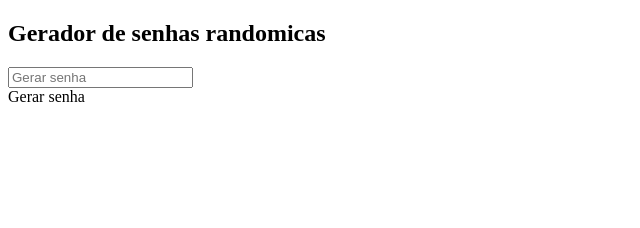
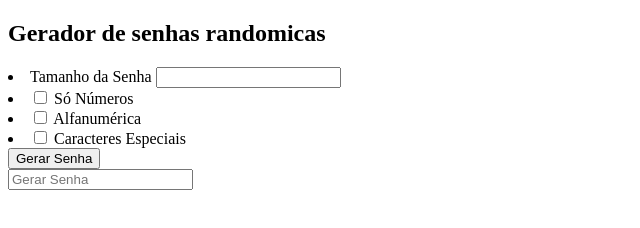
Before and after one commit to AbimaelBrilhante/js_projects, a plain HTML site: page gerador_de_senhas/index.html in a window 1280 px wide. Shown: the whole page, without its empty margins (0-640 px from the left). Drawn offline with Linux system fonts and the light colour scheme.

Commit message:
update html e js

```diff
--- a/gerador_de_senhas/index.html
+++ b/gerador_de_senhas/index.html
@@ -9,11 +9,46 @@
 <body>
     <script src="script.js"></script>
 
-    <div class="input-box">
+    <section class="input-box">
 
         <h2>Gerador de senhas randomicas</h2>
-        <input type="text" placeholder="Gerar senha" id="password" readonly="">
-        <div id="btn" onclick="getPassword()">Gerar senha</div>
+
+        <div>
+            <li>
+                Tamanho da Senha
+                <input id="length" type="number">
+
+            </li>
+        </div>
+
+        <div>
+
+            <li>
+                <input id="n" type="checkbox" name="tipo-de-senha" value="so-numeros">
+                <label for = "so-numeros"> Só Números </ label>
+            </li>
+            <li>
+                <input id = "a" type="checkbox" name="tipo-de-senha" value="alfanumericos">
+                <label for = "alfanumerica"> Alfanumérica </ label>
+            </li>
+            <li>
+                <input id = "geral" type="checkbox" name="tipo-de-senha" value="caracteres-especiais">
+                <label for = "caracteres-especiais"> Caracteres Especiais </ label>
+            </li>
+        </div>
+
+        <div>
+
+            <button type="button" id="btn" onclick="getPassword()">Gerar Senha</button>
+        </div>
+
+        <div>
+            <input type="text" placeholder="Gerar Senha" id="password" readonly"">
+        </div>
+
+        <section
+
+
       </div>
 </body>
 </html>
--- a/gerador_de_senhas/script.js
+++ b/gerador_de_senhas/script.js
@@ -1,11 +1,34 @@
 function getPassword() {
-    var chars = "0123456789abcdefghijklmnopqrstuvwxyzABCDEFGHIJLMNOPQRSTUVWXYZ!@#$%^&*()+?><:{}[]";
-    var passwordLength = 16;
+    var chars = "";
+    var numeros = "0123456789"
+    var alfabeto = "abcdefghijklmnopqrstuvwxyzABCDEFGHIJLMNOPQRSTUVWXYZ"
+    var caracteres_especiais = "!@#$%^&*()+?><:{}[]"
+    var passwordLength = document.getElementById("length").value;
+    var checkbox1 = document.getElementById("n")
+    var checkbox2 = document.getElementById("a")
+    var checkbox3 = document.getElementById("geral")
     var password = "";
+
+    if(checkbox3.checked) {
+      chars = numeros+alfabeto+caracteres_especiais
+  }
+    else if(checkbox2.checked){
+      chars = alfabeto + numeros
+    }
+
+    else if (checkbox1.checked) {
+      chars = numeros
+  }
+
+    else{
+      window.alert("Escolha uma Opção");
+    }
+
 
     for (var i = 0; i < passwordLength; i++) {
       var randomNumber = Math.floor(Math.random() * chars.length);
       password += chars.substring(randomNumber, randomNumber + 1);
     }
     document.getElementById('password').value = password
+
   }
```
